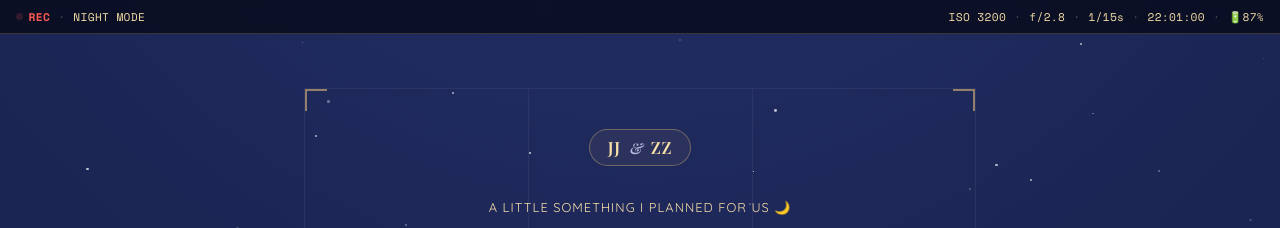
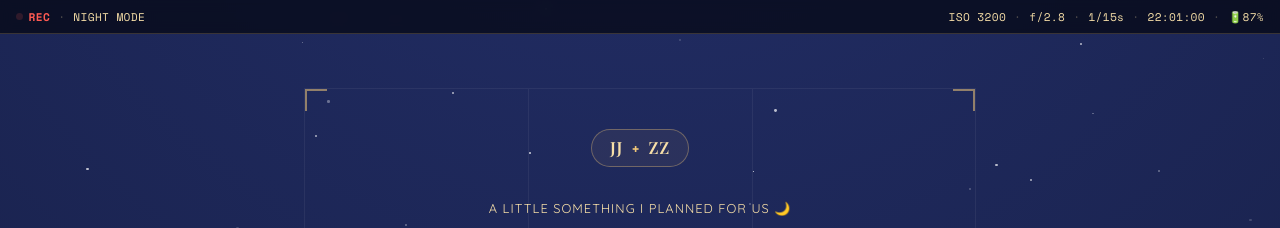
Before and after one commit to jjiangav/Date-Planner, a React (Vite) app: page / in a window 1280 px wide. Shown: the top 228 px of the page. Built offline with nearby package versions, Linux system fonts and the light colour scheme.

Commit message:
Use a plus sign in the JJ + ZZ monogram
Swap the ampersand for a bold monospace "+" to match how it reads
everywhere else on the page.

Co-Authored-By: Claude Sonnet 5 <noreply@anthropic.com>
Claude-Session: https://claude.ai/code/session_01F6cozsacoXbQfujwsT5EgK

```diff
--- a/App.css
+++ b/App.css
@@ -175,9 +175,10 @@ main,
 }
 
 .monogram-amp {
-  font-style: italic;
-  color: var(--ink-dim);
-  font-size: 0.9em;
+  font-family: var(--mono);
+  font-weight: 700;
+  color: var(--gold);
+  font-size: 0.85em;
 }
 
 .eyebrow {
--- a/App.jsx
+++ b/App.jsx
@@ -210,7 +210,7 @@ function App() {
 
           <div className="monogram" aria-hidden="true">
             <span>JJ</span>
-            <span className="monogram-amp">&amp;</span>
+            <span className="monogram-amp">+</span>
             <span>ZZ</span>
           </div>
           <p className="eyebrow">A little something I planned for us 🌙</p>
```
